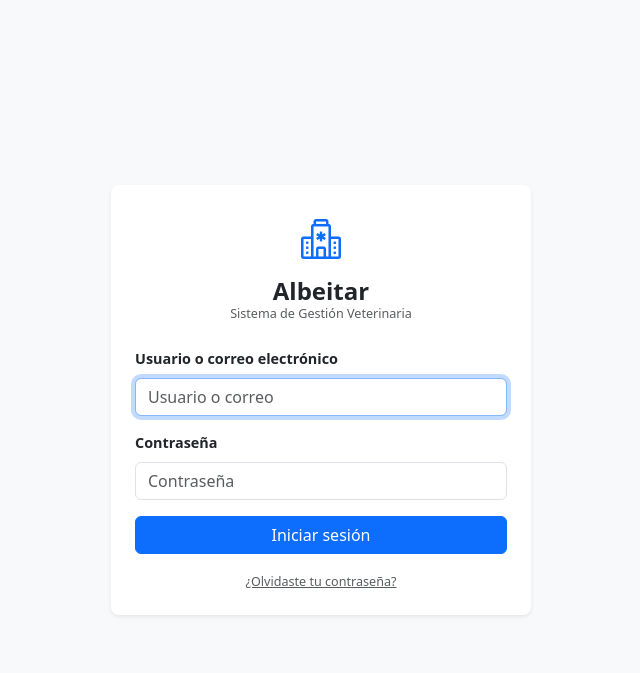
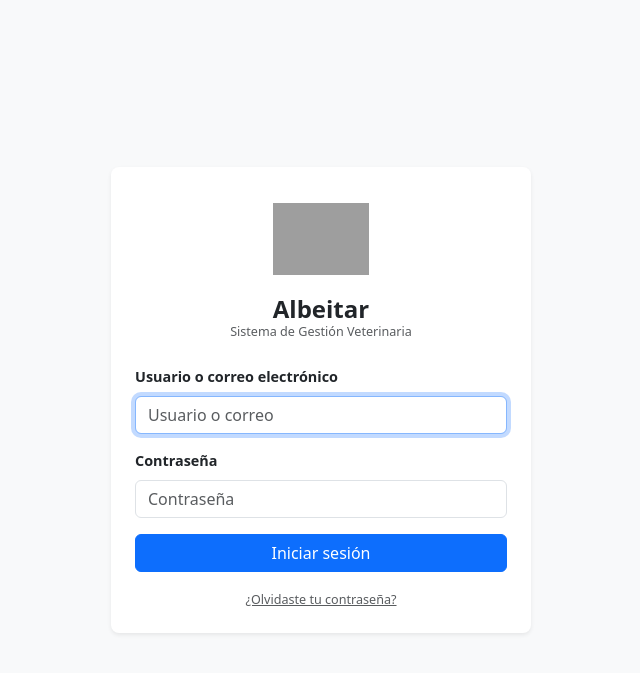
Before and after one commit to multialfredo14/vetclinic, a Django app: page /accounts/login/ in a window 1280 px wide. Shown: the top 673 px of the page, without its empty margins (319-959 px from the left). Run offline with Django 4.2, Linux system fonts and the light colour scheme; grey boxes are pictures that could not be loaded.

Commit message:
feat: replace hospital icon with Albeitar logo image
Adds favicon, navbar brand, sidebar brand and login logo using
static/img/logo.png. Drop the file there and redeploy.

Co-Authored-By: Claude Sonnet 4.6 <noreply@anthropic.com>

```diff
--- a/templates/accounts/login.html
+++ b/templates/accounts/login.html
@@ -1,11 +1,12 @@
 {% extends 'base.html' %}
+{% load static %}
 {% block title %}Iniciar sesión — Albeitar{% endblock %}
 
 {% block auth_content %}
 <div class="card shadow-sm">
   <div class="card-body p-4">
     <div class="text-center mb-4">
-      <i class="bi bi-hospital text-primary" style="font-size:2.5rem;"></i>
+      <img src="{% static 'img/logo.png' %}" alt="Albeitar" style="height:96px;width:96px;object-fit:contain;">
       <h4 class="fw-bold mt-2 mb-0">Albeitar</h4>
       <p class="text-muted small">Sistema de Gestión Veterinaria</p>
     </div>
--- a/templates/base.html
+++ b/templates/base.html
@@ -5,6 +5,7 @@
   <meta charset="UTF-8">
   <meta name="viewport" content="width=device-width, initial-scale=1">
   <title>{% block title %}Albeitar{% endblock %}</title>
+  <link rel="icon" type="image/png" href="{% static 'img/logo.png' %}">
   <link href="https://cdn.jsdelivr.net/npm/bootstrap@5.3.0/dist/css/bootstrap.min.css" rel="stylesheet">
   <link href="https://cdn.jsdelivr.net/npm/bootstrap-icons@1.11.0/font/bootstrap-icons.css" rel="stylesheet">
   <link rel="stylesheet" href="{% static 'css/main.css' %}">
@@ -20,8 +21,9 @@
     <i class="bi bi-list fs-5"></i>
   </button>
 
-  <a class="navbar-brand fw-bold me-auto" href="{% url 'dashboard' %}">
-    <i class="bi bi-hospital me-1"></i><span class="d-none d-sm-inline">Albeitar</span>
+  <a class="navbar-brand fw-bold me-auto d-flex align-items-center gap-2" href="{% url 'dashboard' %}">
+    <img src="{% static 'img/logo.png' %}" alt="Albeitar" style="height:32px;width:32px;object-fit:contain;">
+    <span class="d-none d-sm-inline">Albeitar</span>
   </a>
 
   <div class="d-flex align-items-center gap-2">
@@ -45,7 +47,10 @@
 
     {# Close button — only visible on mobile inside the drawer #}
     <div class="d-flex justify-content-between align-items-center px-3 py-2 d-md-none border-bottom border-secondary">
-      <span class="text-white fw-semibold small"><i class="bi bi-hospital me-1"></i>Albeitar</span>
+      <span class="text-white fw-semibold small d-flex align-items-center gap-2">
+        <img src="{% static 'img/logo.png' %}" alt="Albeitar" style="height:24px;width:24px;object-fit:contain;">
+        Albeitar
+      </span>
       <button id="sidebarClose" class="btn btn-sm btn-dark border-0 p-0" aria-label="Cerrar">
         <i class="bi bi-x-lg text-secondary"></i>
       </button>
```
